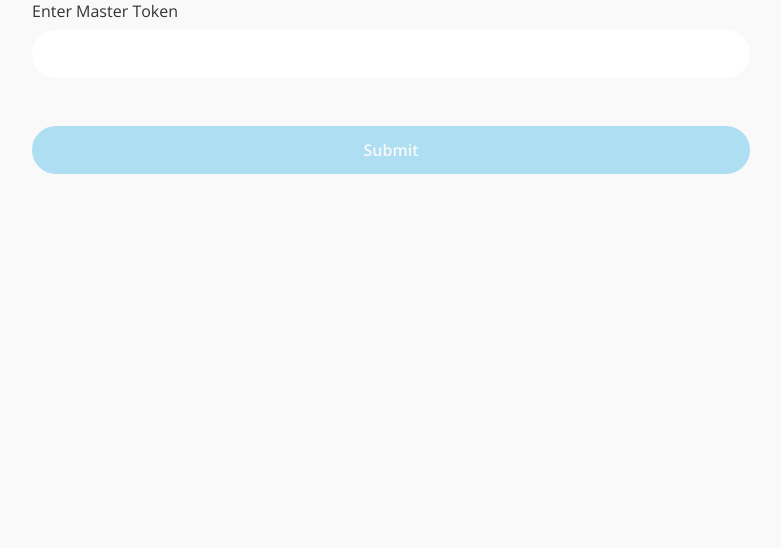
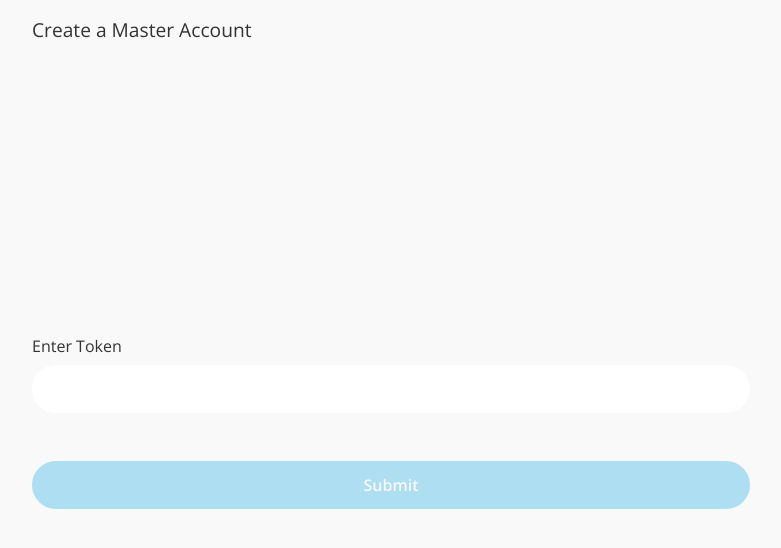
Before and after one commit to franfercalderon/hang-client, a React (Create React App) app: page /master in a window 1280 px wide. Shown: the top 548 px of the page, without its empty margins (249-1030 px from the left). Built offline with nearby package versions, Linux system fonts and the light colour scheme; no server answers.

Commit message:
working on master token system

```diff
--- a/src/styles/login.sass
+++ b/src/styles/login.sass
@@ -214,3 +214,9 @@
 .onboarding .invite-img-containter img
     height: 60%
     opacity: 0.8
+
+.view-container.master
+    justify-content: space-between
+
+.onboarding .master-token input
+    text-align: center
--- a/src/views/Master.js
+++ b/src/views/Master.js
@@ -31,10 +31,15 @@ export default function Master () {
 
 
     return(
-        <div className="view-container ">
-            <div className="section-container">
-                <MainInput name={ 'tokenValue' } value={ value } handleChange={ handleChange } label={'Enter Master Token'}/>
-                <BtnPrimary action={ ( e ) => submitCode( e ) } displayText={ 'Submit' } submit={ true } enabled={ value.length === 6 ? true : false  }/>
+        <div className="view-container onboarding">
+            <div className="section-container topbar-title">
+                Create a Master Account
+            </div>
+            <div className="view-body">
+                <div className="section-container master-token">
+                    <MainInput name={ 'tokenValue' } value={ value } handleChange={ handleChange } label={'Enter Token'}/>
+                    <BtnPrimary action={ ( e ) => submitCode( e ) } displayText={ 'Submit' } submit={ true } enabled={ value.length === 6 ? true : false  }/>
+                </div>
             </div>
         </div>
     )
```
